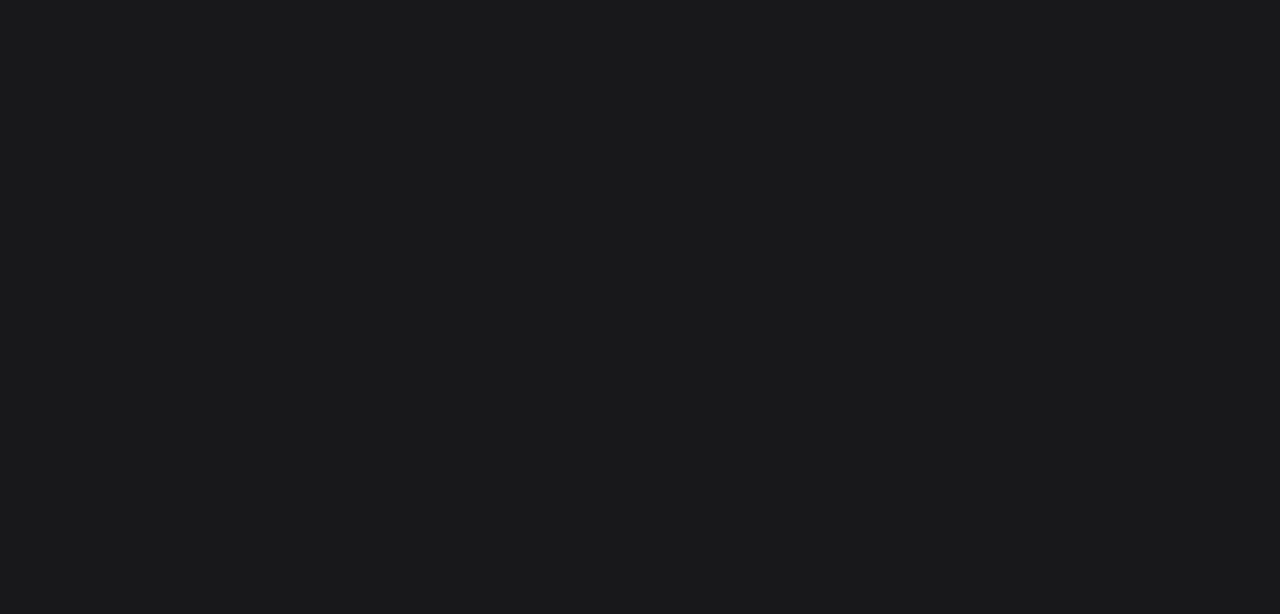
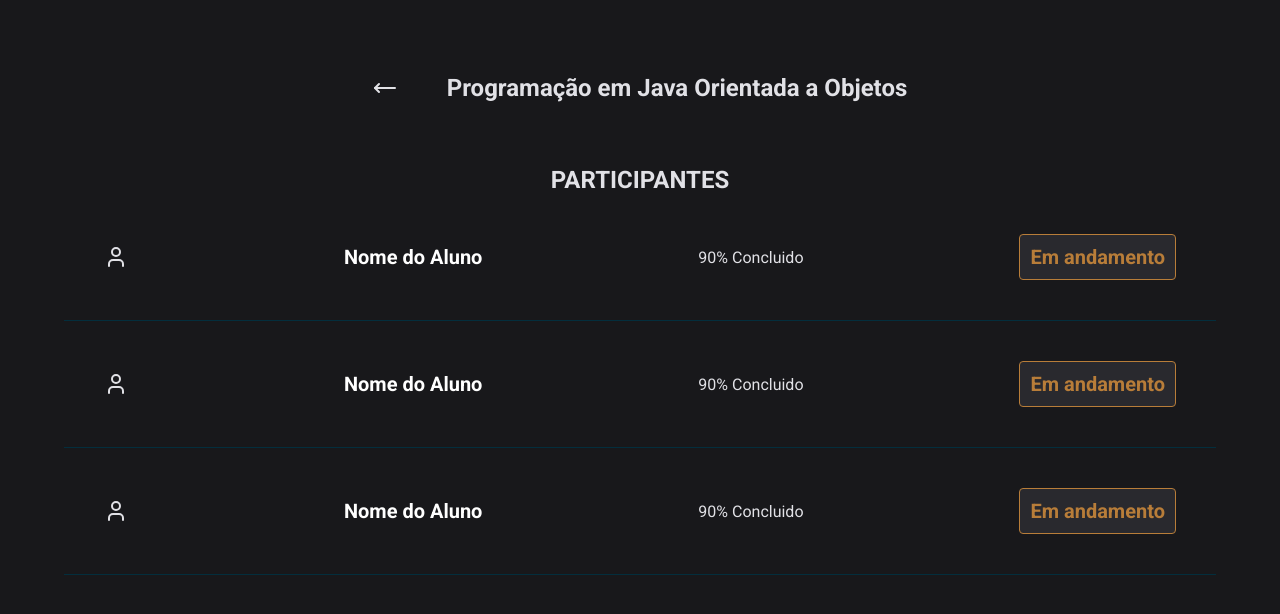
Before and after one commit to mrdiego184/Projeto-Techbridge, a React (Vite) app: page /companyParticipantsList in a window 1280 px wide. Before the commit this address had no page. Shown: the top 614 px of the page. Built offline with nearby package versions, Linux system fonts and the light colour scheme.

Commit message:
create page companyParticipantsList

```diff
--- a/src/pages/companyparticipantslist/index.tsx
+++ b/src/pages/companyparticipantslist/index.tsx
@@ -0,0 +1,42 @@
+import { MoveLeft, User } from "lucide-react";
+import { Container, DivUser, Header, Line, NomeAuluno, Status, Title } from "./styles";
+
+export default function CompanyParticipantsList() {
+  return (
+    <Container>
+        <Header>
+        <MoveLeft/>
+
+        <Title>Programação em Java Orientada a Objetos</Title>
+        </Header>
+
+
+
+        <Title>PARTICIPANTES</Title>
+
+        <DivUser>
+            <User/>
+            <NomeAuluno>Nome do Aluno</NomeAuluno>
+            <p>90% Concluido</p>
+            <Status>Em andamento </Status>
+        </DivUser>
+        <Line/>
+        <DivUser>
+            <User/>
+            <NomeAuluno>Nome do Aluno</NomeAuluno>
+            <p>90% Concluido</p>
+            <Status>Em andamento </Status>
+        </DivUser>
+                <Line/>
+
+        <DivUser>
+            <User/>
+            <NomeAuluno>Nome do Aluno</NomeAuluno>
+            <p>90% Concluido</p>
+            <Status>Em andamento </Status>
+        </DivUser>
+                <Line/>
+
+    </Container>
+  )
+}
--- a/src/pages/companyparticipantslist/styles.ts
+++ b/src/pages/companyparticipantslist/styles.ts
@@ -0,0 +1,53 @@
+import styled from "styled-components";
+
+export const Container = styled.div`
+    display: flex;
+    flex-direction: column;
+    align-items: center;
+    padding: 4rem;
+`
+
+export const Header = styled.header`
+    display: flex;
+    flex-direction: row;
+    align-items: center;
+    padding: 10px;
+    padding-bottom: 4rem;
+    gap: 50px;
+`
+
+export const Title = styled.p`
+    font-size: 24px;
+    font-weight: bold;
+`
+
+export const DivUser = styled.div`
+    display: flex;
+    flex-direction: row;
+    justify-content: space-between;
+    align-items: center;
+    padding: 40px;
+    gap: 50px;
+    width: 100%;
+`
+
+export const NomeAuluno = styled.p`
+    font-size: 20px;
+    font-weight: bold;
+    color: white;
+`
+
+export const Status = styled.p`
+    font-size: 20px;
+    font-weight: bold;
+    color: ${props => props.theme["orange-300"]};
+    background-color: ${props => props.theme["gray-700"]};
+    border: 1px solid ${props => props.theme["orange-300"]};
+    border-radius: 4px;
+    padding: 10px;
+        `
+
+export const Line = styled.div`
+    width: 100%;
+    height: 1px;
+    background-color: ${props => props.theme["blue-700"]};`
--- a/src/router.tsx
+++ b/src/router.tsx
@@ -12,23 +12,25 @@ import CoursePage from "./pages/coursepage"
 import StudyPage from "./pages/studypage"
 import CompanyDashboard from "./pages/companydashboard"
 import CompanyCourse from "./pages/companyaddcourse"
+import CompanyParticipantsList from "./pages/companyparticipantslist"
 
 export  function Router() {
   return (
     <Routes>
         <Route path="/" element={<Choice/>} />
-        <Route path="/companyRegister" element={<CompanyRegform/> } />
-        <Route path="/companyLogin" element={<CompanyLogform/> } />
-        <Route path="/companyDashboard" element={<CompanyDashboard/> } />
         <Route path="/studentRegister" element={<StudentRegform/>} />
         <Route path="/studentLogin" element={<StudentLogform/>} />
         <Route path="/studentDashboard" element={<StudentDashboard/>} />
-        <Route path="/coursePage" element={<CoursePage/>} />
         <Route path="/myCourses" element={<StudentCourses/>} />
         <Route path="/myCertificates" element={<StudentCertificates/>} />
         <Route path="/myProfile" element={<StudentProfile/>} />
         <Route path="/studyPage" element={<StudyPage/>} />
 
+        <Route path="/companyRegister" element={<CompanyRegform/> } />
+        <Route path="/companyLogin" element={<CompanyLogform/> } />
+        <Route path="/companyDashboard" element={<CompanyDashboard/> } />
+        <Route path="/companyParticipantsList" element={<CompanyParticipantsList/> } />
+        <Route path="/coursePage" element={<CoursePage/>} />
         <Route path="/companyCourse" element={<CompanyCourse/>}/>
     </Routes>
 )
--- a/src/styles/themes/default.ts
+++ b/src/styles/themes/default.ts
@@ -24,6 +24,7 @@ export const defaultTheme = {
     'green-500': '#00875F',
     'green-700': '#015F43',
 
+    'orange-300': '#B87D39',
     'red-300': '#F75A68',
     'red-500': '#AB222E',
     'red-700': '#9F2C2C',
```
